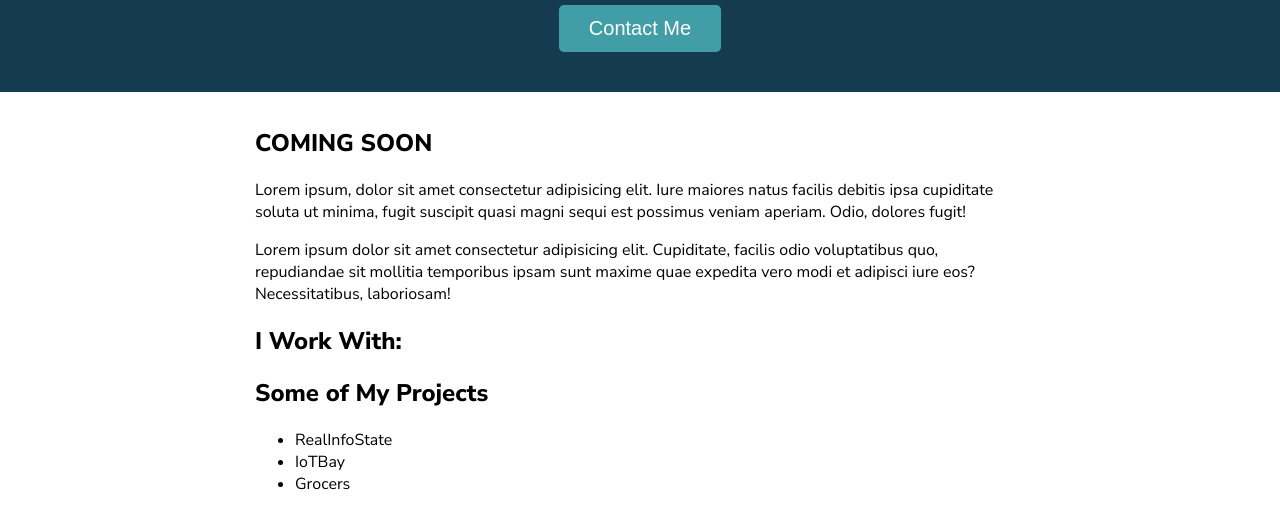
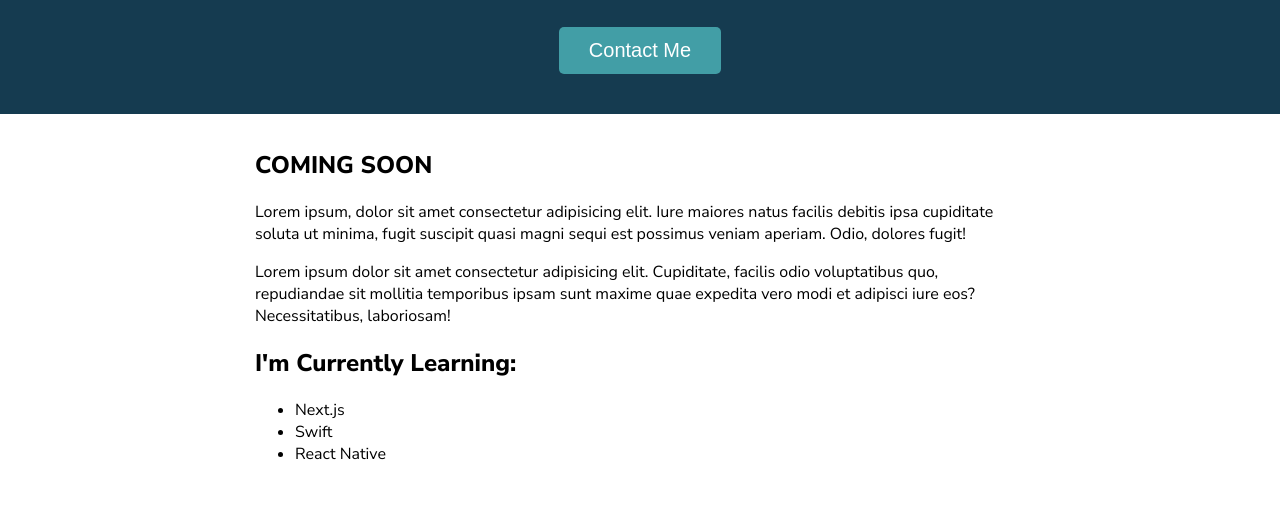
Before and after one commit to felixhal/felixhal.github.io, a plain HTML site: page portfolio.html in a window 1280 px wide. Shown: the part 180-708 px from the top of the page. Drawn offline with Linux system fonts and the light colour scheme.

Commit message:
Update Portfolio.html

```diff
--- a/portfolio.html
+++ b/portfolio.html
@@ -1,4 +1,4 @@
-<!DOCTYPE html>
+L<!DOCTYPE html>
 <html lang="en">
   <head>
     <meta charset="UTF-8" />
@@ -48,13 +48,12 @@
         Necessitatibus, laboriosam!
       </p>
 
-      <h2>I Work With:</h2>
+      <h2>I'm Currently Learning:</h2>
 
-      <h2>Some of My Projects</h2>
       <ul>
-        <li>RealInfoState</li>
-        <li>IoTBay</li>
-        <li>Grocers</li>
+        <li>Next.js</li>
+        <li>Swift</li>
+        <li>React Native</li>
       </ul>
 
       <p></p>
```
